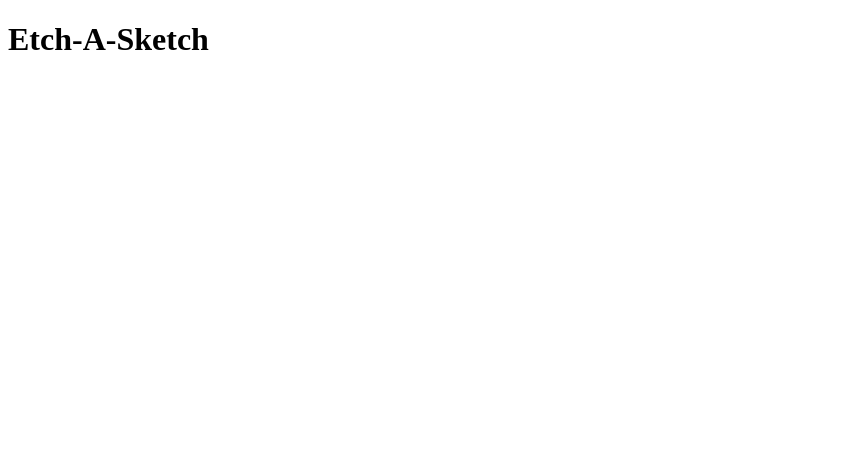
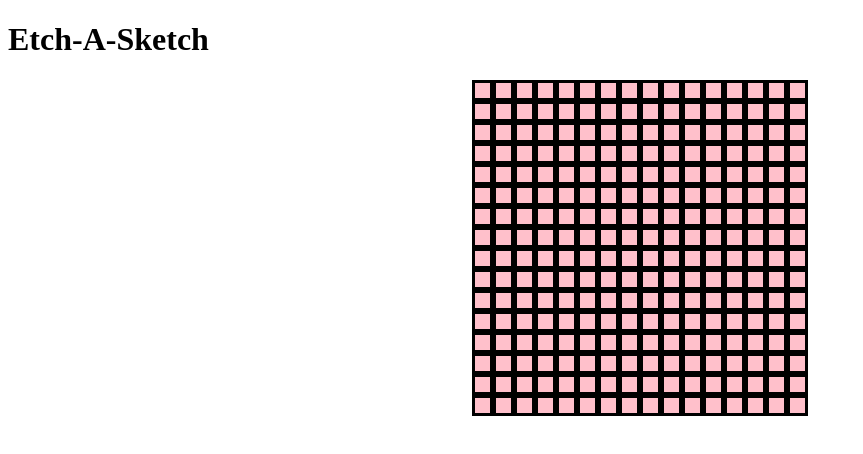
Before and after one commit to yashwanth-nadella/etch-a-sketch, a plain HTML site: page index.html in a window 1280 px wide. Shown: the whole page, without its empty margins (0-863 px from the left). Drawn offline with Linux system fonts and the light colour scheme.

Commit message:
working grid

```diff
--- a/index.html
+++ b/index.html
@@ -10,6 +10,8 @@
 </head>
 <body>
     <h1>Etch-A-Sketch</h1>
-    <div class="container"></div>
+    <div class = "center">
+        <div class="container"></div>
+    </div>
 </body>
 </html>
--- a/script.js
+++ b/script.js
@@ -0,0 +1,19 @@
+const container = document.querySelector(".container");
+console.log(container);
+
+for(let i=0;i<16;i++){
+    let row = document.createElement('div');
+    row.classList.add("row");
+    row.style.cssText = "display: flex;";
+    for(let j=0;j<16;j++){
+        let col = document.createElement('div');
+        col.style.cssText = "width: 15px;height: 15px; border-style: solid; border-color: black; background-color: pink";
+        col.classList.add("col");
+        col.addEventListener('mouseover', () => {
+            console.log(col);
+            col.style.backgroundColor = 'blue';
+        });
+        row.appendChild(col);
+    }
+    container.appendChild(row);
+}
--- a/style.css
+++ b/style.css
@@ -0,0 +1,5 @@
+.center{
+    display: flex;
+    justify-content: center;
+    flex: 1;
+}
```
